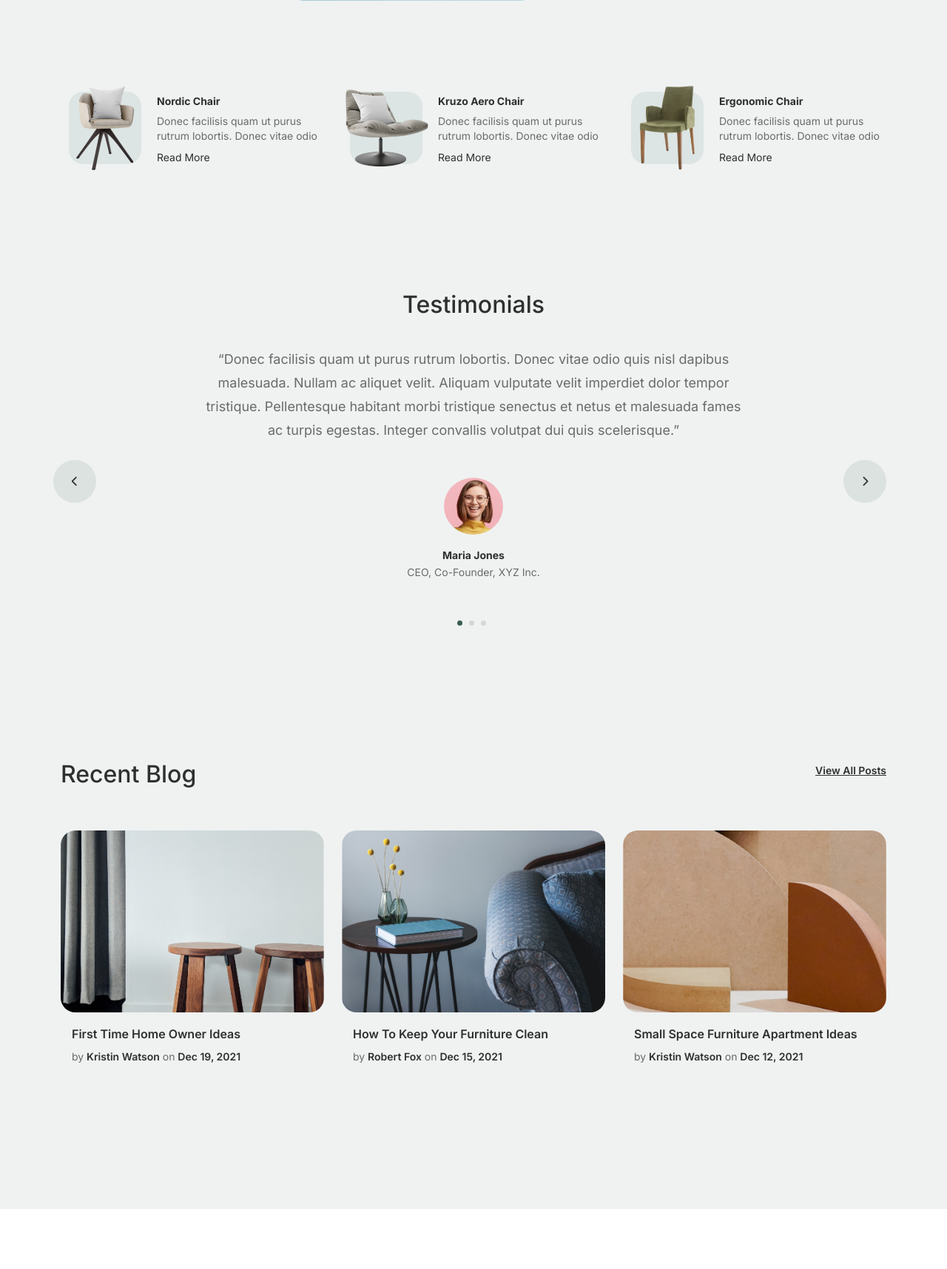
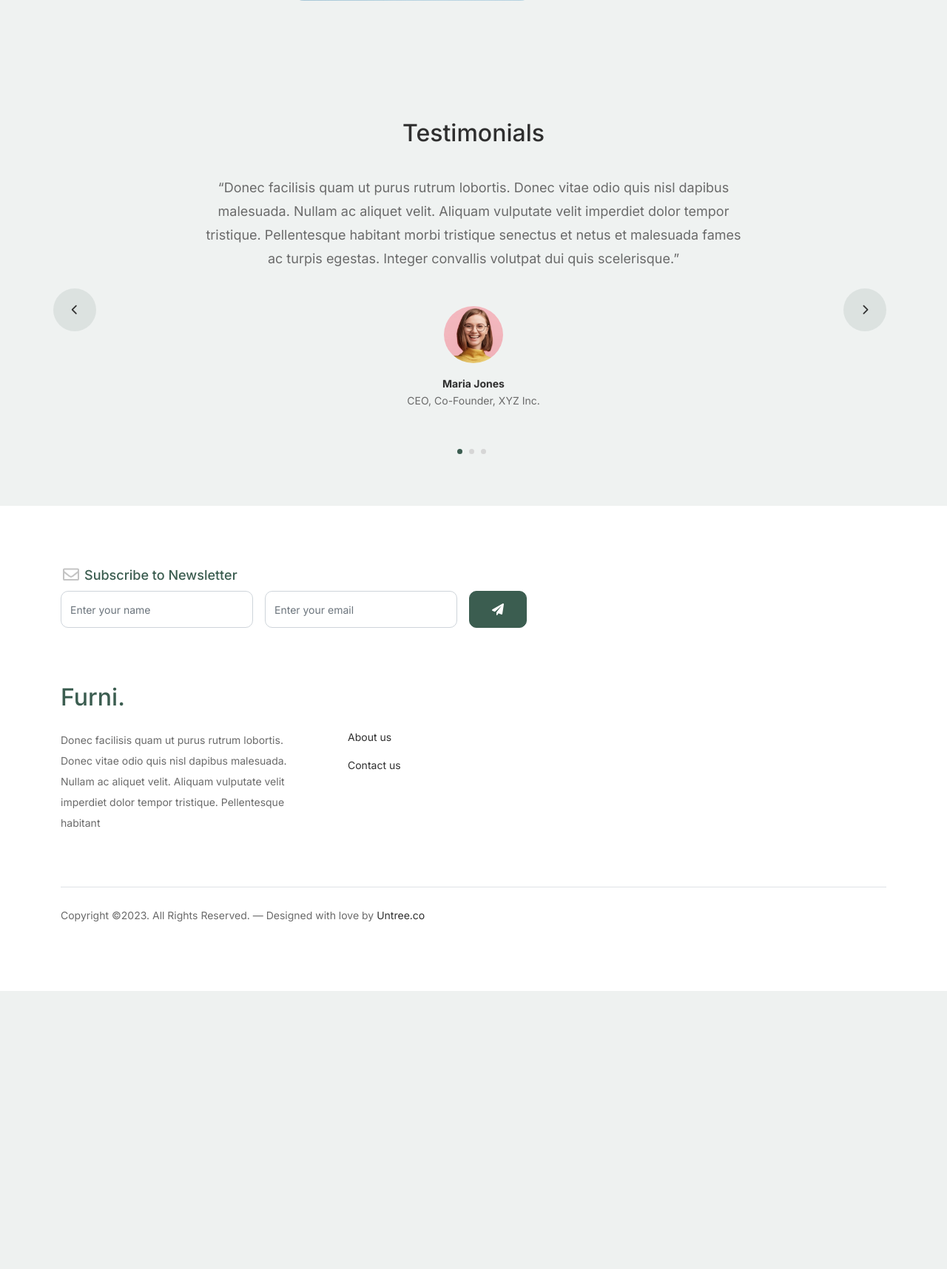
Before and after one commit to Baklachok/Nochnozhor, a Django app: page / in a window 1280 px wide; the page is wider, and only the part inside the window is pictured. Shown: the part 2724-4440 px from the top of that part at 74% size. After the commit the page ends 4064 px from the top of that part, so only its background shows below. Run offline with Django 4.2, Linux system fonts and the light colour scheme; some libraries are stand-ins or nearby versions.

Commit message:
fixed mane page

```diff
--- a/templates/base-page.html
+++ b/templates/base-page.html
@@ -32,7 +32,7 @@
 		<nav class="custom-navbar navbar navbar navbar-expand-md navbar-dark bg-dark" arial-label="Furni navigation bar">
 
 			<div class="container">
-				<a class="navbar-brand" href="index.html">Furni<span>.</span></a>
+				<a class="navbar-brand" href="/">Furni<span>.</span></a>
 
 				<button class="navbar-toggler" type="button" data-bs-toggle="collapse" data-bs-target="#navbarsFurni" aria-controls="navbarsFurni" aria-expanded="false" aria-label="Toggle navigation">
 					<span class="navbar-toggler-icon"></span>
@@ -92,48 +92,14 @@
 					<div class="col-lg-4">
 						<div class="mb-4 footer-logo-wrap"><a href="#" class="footer-logo">Furni<span>.</span></a></div>
 						<p class="mb-4">Donec facilisis quam ut purus rutrum lobortis. Donec vitae odio quis nisl dapibus malesuada. Nullam ac aliquet velit. Aliquam vulputate velit imperdiet dolor tempor tristique. Pellentesque habitant</p>
-
-						<ul class="list-unstyled custom-social">
-							<li><a href="#"><span class="fa fa-brands fa-facebook-f"></span></a></li>
-							<li><a href="#"><span class="fa fa-brands fa-twitter"></span></a></li>
-							<li><a href="#"><span class="fa fa-brands fa-instagram"></span></a></li>
-							<li><a href="#"><span class="fa fa-brands fa-linkedin"></span></a></li>
-						</ul>
 					</div>
 
 					<div class="col-lg-8">
 						<div class="row links-wrap">
 							<div class="col-6 col-sm-6 col-md-3">
 								<ul class="list-unstyled">
-									<li><a href="#">About us</a></li>
-									<li><a href="#">Services</a></li>
-									<li><a href="#">Blog</a></li>
-									<li><a href="#">Contact us</a></li>
-								</ul>
-							</div>
-
-							<div class="col-6 col-sm-6 col-md-3">
-								<ul class="list-unstyled">
-									<li><a href="#">Support</a></li>
-									<li><a href="#">Knowledge base</a></li>
-									<li><a href="#">Live chat</a></li>
-								</ul>
-							</div>
-
-							<div class="col-6 col-sm-6 col-md-3">
-								<ul class="list-unstyled">
-									<li><a href="#">Jobs</a></li>
-									<li><a href="#">Our team</a></li>
-									<li><a href="#">Leadership</a></li>
-									<li><a href="#">Privacy Policy</a></li>
-								</ul>
-							</div>
-
-							<div class="col-6 col-sm-6 col-md-3">
-								<ul class="list-unstyled">
-									<li><a href="#">Nordic Chair</a></li>
-									<li><a href="#">Kruzo Aero</a></li>
-									<li><a href="#">Ergonomic Chair</a></li>
+									<li><a href="{% url 'about' %}">About us</a></li>
+									<li><a href="https://t.me/Bakla4ok">Contact us</a></li>
 								</ul>
 							</div>
 						</div>
@@ -146,13 +112,6 @@
 						<div class="col-lg-6">
 							<p class="mb-2 text-center text-lg-start">Copyright &copy;<script>document.write(new Date().getFullYear());</script>. All Rights Reserved. &mdash; Designed with love by <a href="https://untree.co">Untree.co</a> <!-- License information: https://untree.co/license/ -->
             </p>
-						</div>
-
-						<div class="col-lg-6 text-center text-lg-end">
-							<ul class="list-unstyled d-inline-flex ms-auto">
-								<li class="me-4"><a href="#">Terms &amp; Conditions</a></li>
-								<li><a href="#">Privacy Policy</a></li>
-							</ul>
 						</div>
 
 					</div>
--- a/templates/index.html
+++ b/templates/index.html
@@ -14,7 +14,7 @@
 							<div class="intro-excerpt">
 								<h1>Modern Interior <span clsas="d-block">Design Studio</span></h1>
 								<p class="mb-4">Donec vitae odio quis nisl dapibus malesuada. Nullam ac aliquet velit. Aliquam vulputate velit imperdiet dolor tempor tristique.</p>
-								<p><a href="" class="btn btn-secondary me-2">Shop Now</a><a href="#" class="btn btn-white-outline">Explore</a></p>
+								<p><a href="{% url 'cart-view' %}" class="btn btn-secondary me-2">Shop Now</a><a href="{% url 'shop' %}" class="btn btn-white-outline">Explore</a></p>
 							</div>
 						</div>
 						<div class="col-lg-7">
@@ -36,13 +36,13 @@
 					<div class="col-md-12 col-lg-3 mb-5 mb-lg-0">
 						<h2 class="mb-4 section-title">Crafted with excellent material.</h2>
 						<p class="mb-4">Donec vitae odio quis nisl dapibus malesuada. Nullam ac aliquet velit. Aliquam vulputate velit imperdiet dolor tempor tristique. </p>
-						<p><a href="shop.html" class="btn">Explore</a></p>
+						<p><a href="{% url 'shop' %}" class="btn">Explore</a></p>
 					</div>
 					<!-- End Column 1 -->
 
 					<!-- Start Column 2 -->
 					<div class="col-12 col-md-4 col-lg-3 mb-5 mb-md-0">
-						<a class="product-item" href="cart.html">
+						<a class="product-item" href="{% url 'shop' %}">
 							<img src="{% static '/images/product-1.png' %}" class="img-fluid product-thumbnail">
 							<h3 class="product-title">Nordic Chair</h3>
 							<strong class="product-price">$50.00</strong>
@@ -56,7 +56,7 @@
 
 					<!-- Start Column 3 -->
 					<div class="col-12 col-md-4 col-lg-3 mb-5 mb-md-0">
-						<a class="product-item" href="cart.html">
+						<a class="product-item" href="{% url 'shop' %}">
 							<img src="{% static '/images/product-2.png' %}" class="img-fluid product-thumbnail">
 							<h3 class="product-title">Kruzo Aero Chair</h3>
 							<strong class="product-price">$78.00</strong>
@@ -70,7 +70,7 @@
 
 					<!-- Start Column 4 -->
 					<div class="col-12 col-md-4 col-lg-3 mb-5 mb-md-0">
-						<a class="product-item" href="cart.html">
+						<a class="product-item" href="{% url 'shop' %}">
 							<img src="{% static '/images/product-3.png' %}" class="img-fluid product-thumbnail">
 							<h3 class="product-title">Ergonomic Chair</h3>
 							<strong class="product-price">$43.00</strong>
@@ -171,61 +171,12 @@
 							<li>Donec vitae odio quis nisl dapibus malesuada</li>
 							<li>Donec vitae odio quis nisl dapibus malesuada</li>
 						</ul>
-						<p><a herf="#" class="btn">Explore</a></p>
+						<p><a href="{% url 'shop' %}" class="btn">Explore</a></p>
 					</div>
 				</div>
 			</div>
 		</div>
 		<!-- End We Help Section -->
-
-		<!-- Start Popular Product -->
-		<div class="popular-product">
-			<div class="container">
-				<div class="row">
-
-					<div class="col-12 col-md-6 col-lg-4 mb-4 mb-lg-0">
-						<div class="product-item-sm d-flex">
-							<div class="thumbnail">
-								<img src="{% static '/images/product-1.png' %}" alt="Image" class="img-fluid">
-							</div>
-							<div class="pt-3">
-								<h3>Nordic Chair</h3>
-								<p>Donec facilisis quam ut purus rutrum lobortis. Donec vitae odio </p>
-								<p><a href="#">Read More</a></p>
-							</div>
-						</div>
-					</div>
-
-					<div class="col-12 col-md-6 col-lg-4 mb-4 mb-lg-0">
-						<div class="product-item-sm d-flex">
-							<div class="thumbnail">
-								<img src="{% static '/images/product-2.png' %}" alt="Image" class="img-fluid">
-							</div>
-							<div class="pt-3">
-								<h3>Kruzo Aero Chair</h3>
-								<p>Donec facilisis quam ut purus rutrum lobortis. Donec vitae odio </p>
-								<p><a href="#">Read More</a></p>
-							</div>
-						</div>
-					</div>
-
-					<div class="col-12 col-md-6 col-lg-4 mb-4 mb-lg-0">
-						<div class="product-item-sm d-flex">
-							<div class="thumbnail">
-								<img src="{% static '/images/product-3.png' %}" alt="Image" class="img-fluid">
-							</div>
-							<div class="pt-3">
-								<h3>Ergonomic Chair</h3>
-								<p>Donec facilisis quam ut purus rutrum lobortis. Donec vitae odio </p>
-								<p><a href="#">Read More</a></p>
-							</div>
-						</div>
-					</div>
-
-				</div>
-			</div>
-		</div>
-		<!-- End Popular Product -->
 
 		<!-- Start Testimonial Slider -->
 		<div class="testimonial-section">
@@ -324,59 +275,4 @@
 			</div>
 		</div>
 		<!-- End Testimonial Slider -->
-
-		<!-- Start Blog Section -->
-		<div class="blog-section">
-			<div class="container">
-				<div class="row mb-5">
-					<div class="col-md-6">
-						<h2 class="section-title">Recent Blog</h2>
-					</div>
-					<div class="col-md-6 text-start text-md-end">
-						<a href="#" class="more">View All Posts</a>
-					</div>
-				</div>
-
-				<div class="row">
-
-					<div class="col-12 col-sm-6 col-md-4 mb-4 mb-md-0">
-						<div class="post-entry">
-							<a href="#" class="post-thumbnail"><img src="{% static '/images/post-1.jpg' %}" alt="Image" class="img-fluid"></a>
-							<div class="post-content-entry">
-								<h3><a href="#">First Time Home Owner Ideas</a></h3>
-								<div class="meta">
-									<span>by <a href="#">Kristin Watson</a></span> <span>on <a href="#">Dec 19, 2021</a></span>
-								</div>
-							</div>
-						</div>
-					</div>
-
-					<div class="col-12 col-sm-6 col-md-4 mb-4 mb-md-0">
-						<div class="post-entry">
-							<a href="#" class="post-thumbnail"><img src="{% static '/images/post-2.jpg' %}" alt="Image" class="img-fluid"></a>
-							<div class="post-content-entry">
-								<h3><a href="#">How To Keep Your Furniture Clean</a></h3>
-								<div class="meta">
-									<span>by <a href="#">Robert Fox</a></span> <span>on <a href="#">Dec 15, 2021</a></span>
-								</div>
-							</div>
-						</div>
-					</div>
-
-					<div class="col-12 col-sm-6 col-md-4 mb-4 mb-md-0">
-						<div class="post-entry">
-							<a href="#" class="post-thumbnail"><img src="{% static '/images/post-3.jpg' %}" alt="Image" class="img-fluid"></a>
-							<div class="post-content-entry">
-								<h3><a href="#">Small Space Furniture Apartment Ideas</a></h3>
-								<div class="meta">
-									<span>by <a href="#">Kristin Watson</a></span> <span>on <a href="#">Dec 12, 2021</a></span>
-								</div>
-							</div>
-						</div>
-					</div>
-
-				</div>
-			</div>
-		</div>
-		<!-- End Blog Section -->
 {% endblock container %}
```
